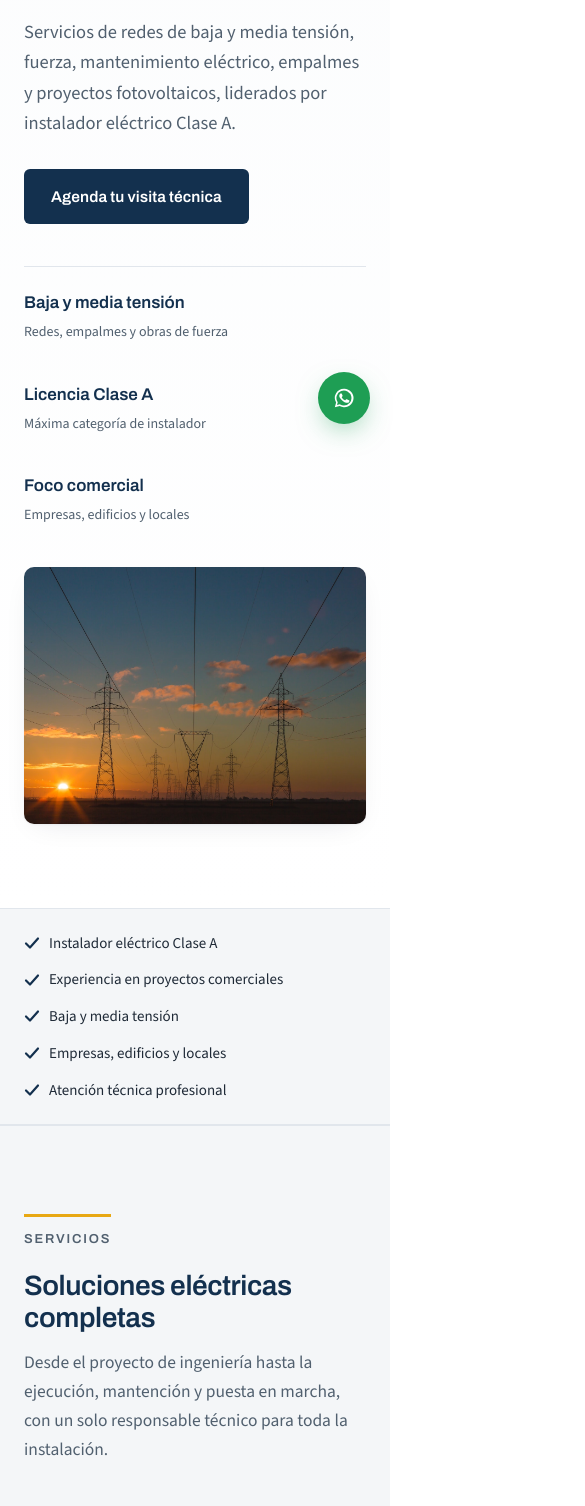
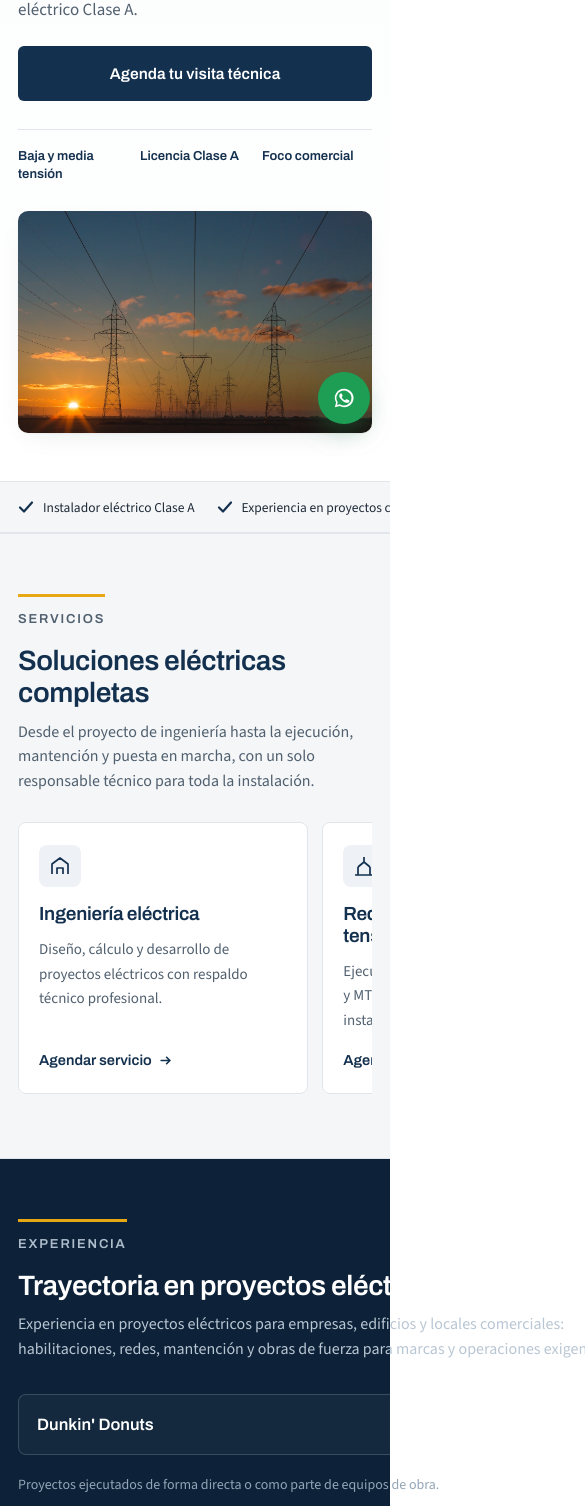
Before and after one commit to javieresquivelgana-afk/LuisAlvarez, a Next.js app: page / in a window 390 px wide. Shown: the part 400-1906 px from the top of the page, 585 px wide, since content can reach past the window. Built offline with nearby package versions, Linux system fonts and the light colour scheme.

Commit message:
Compacta experiencia móvil

```diff
--- a/app/globals.css
+++ b/app/globals.css
@@ -989,3 +989,237 @@ h3 {
     padding: 15px;
   }
 }
+
+/* ── Vista móvil compacta ────────────────────────────────── */
+
+@media (max-width: 620px) {
+  :root {
+    --header-h: 64px;
+  }
+
+  .wrap {
+    padding-inline: 18px;
+  }
+
+  .header-in {
+    gap: 12px;
+  }
+
+  .logo {
+    gap: 9px;
+  }
+
+  .logo-mark {
+    width: 38px;
+    height: 38px;
+    font-size: 15px;
+  }
+
+  .header-cta .btn-primary {
+    font-size: 13px;
+    padding: 10px 13px;
+  }
+
+  .hero {
+    padding: 42px 0 48px;
+  }
+
+  .hero-in {
+    gap: 28px;
+  }
+
+  .hero h1 {
+    font-size: 32px;
+    margin-block: 14px;
+  }
+
+  .hero-sub {
+    font-size: 17px;
+    line-height: 1.55;
+  }
+
+  .hero-actions {
+    margin-top: 22px;
+  }
+
+  .hero-actions .btn {
+    width: 100%;
+  }
+
+  .hero-facts {
+    display: grid;
+    grid-template-columns: repeat(3, 1fr);
+    gap: 12px;
+    margin-top: 28px;
+    padding-top: 18px;
+  }
+
+  .fact b {
+    font-size: 13px;
+    line-height: 1.35;
+  }
+
+  .fact span {
+    display: none;
+  }
+
+  .hero-photo {
+    aspect-ratio: 16 / 10;
+  }
+
+  .trust {
+    padding: 14px 0;
+    overflow: hidden;
+  }
+
+  .trust-in {
+    flex-wrap: nowrap;
+    justify-content: flex-start;
+    gap: 10px;
+    overflow-x: auto;
+    scrollbar-width: none;
+  }
+
+  .trust-in::-webkit-scrollbar,
+  .services-grid::-webkit-scrollbar,
+  .clients-grid::-webkit-scrollbar,
+  .steps::-webkit-scrollbar {
+    display: none;
+  }
+
+  .trust-item {
+    flex: none;
+    white-space: nowrap;
+    font-size: 13.5px;
+    padding-right: 12px;
+  }
+
+  .section {
+    padding: 60px 0;
+  }
+
+  .section-title {
+    font-size: 28px;
+    margin-block: 14px 10px;
+  }
+
+  .section-lead {
+    font-size: 16px;
+    line-height: 1.55;
+  }
+
+  .services-grid,
+  .steps {
+    display: flex;
+    gap: 14px;
+    margin-top: 28px;
+    overflow-x: auto;
+    scroll-snap-type: x mandatory;
+    scrollbar-width: none;
+    padding-bottom: 4px;
+  }
+
+  .svc,
+  .step {
+    flex: 0 0 82%;
+    scroll-snap-align: start;
+  }
+
+  .svc {
+    padding: 22px 20px 20px;
+  }
+
+  .svc-icon {
+    width: 42px;
+    height: 42px;
+  }
+
+  .exp {
+    padding: 60px 0;
+  }
+
+  .exp-in,
+  .clasea-in,
+  .form-in {
+    gap: 32px;
+  }
+
+  .clients-grid {
+    display: flex;
+    gap: 12px;
+    overflow-x: auto;
+    scroll-snap-type: x mandatory;
+    scrollbar-width: none;
+  }
+
+  .client {
+    flex: 0 0 62%;
+    padding: 16px 18px;
+    scroll-snap-align: start;
+  }
+
+  .clasea-photo {
+    aspect-ratio: 16 / 10;
+  }
+
+  .clasea-points {
+    grid-template-columns: 1fr 1fr;
+    gap: 12px 16px;
+    margin-top: 20px;
+  }
+
+  .clasea-points li {
+    font-size: 14px;
+    line-height: 1.4;
+  }
+
+  .step {
+    padding: 22px 20px;
+  }
+
+  .form-side ul {
+    display: none;
+  }
+
+  .form-card {
+    padding: 22px 18px;
+  }
+
+  .form-grid {
+    gap: 14px;
+  }
+
+  .field textarea {
+    min-height: 90px;
+  }
+
+  .final {
+    padding: 64px 0;
+  }
+
+  .final p {
+    font-size: 16px;
+  }
+
+  .final-actions {
+    margin-top: 24px;
+  }
+
+  .final-actions .btn {
+    width: 100%;
+  }
+
+  .footer {
+    padding-top: 44px;
+  }
+
+  .footer-grid {
+    grid-template-columns: 1fr 1fr;
+    gap: 30px 20px;
+    padding-bottom: 32px;
+  }
+
+  .footer-brand {
+    grid-column: 1 / -1;
+  }
+}
```
